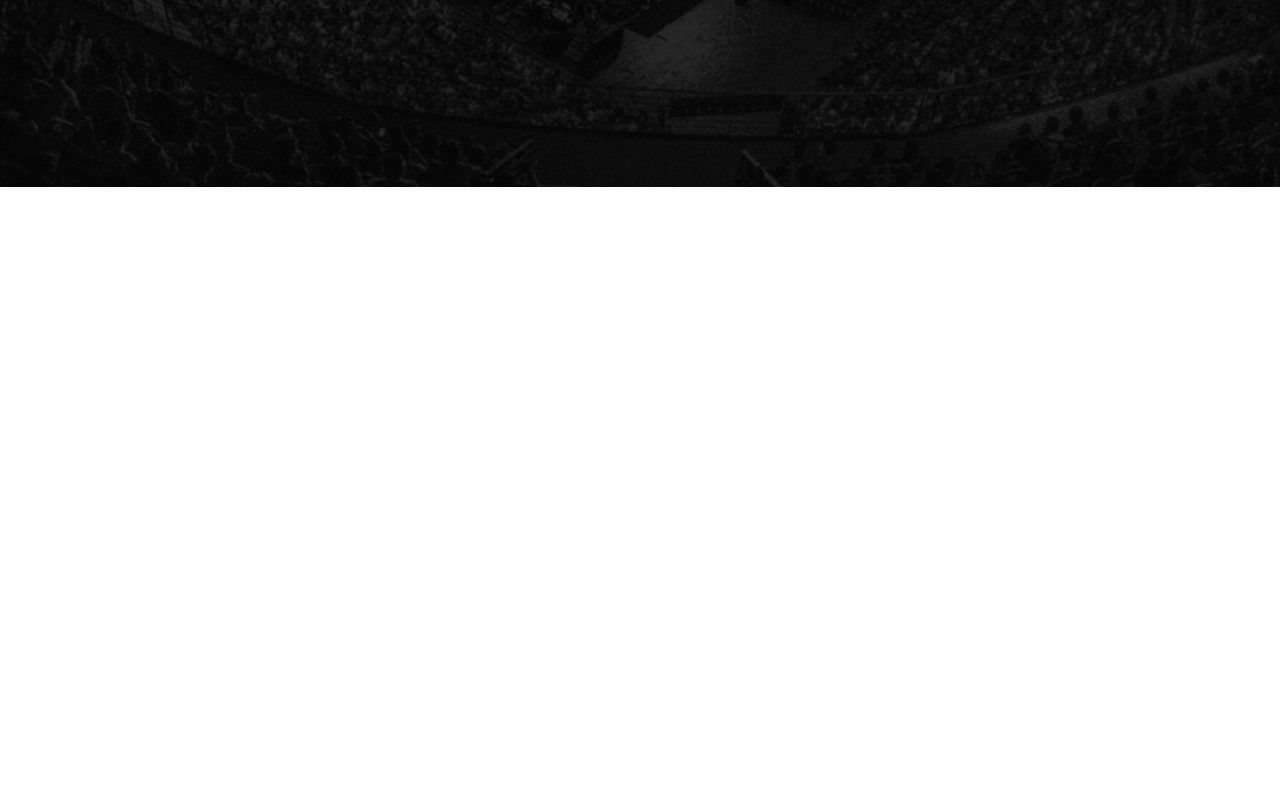
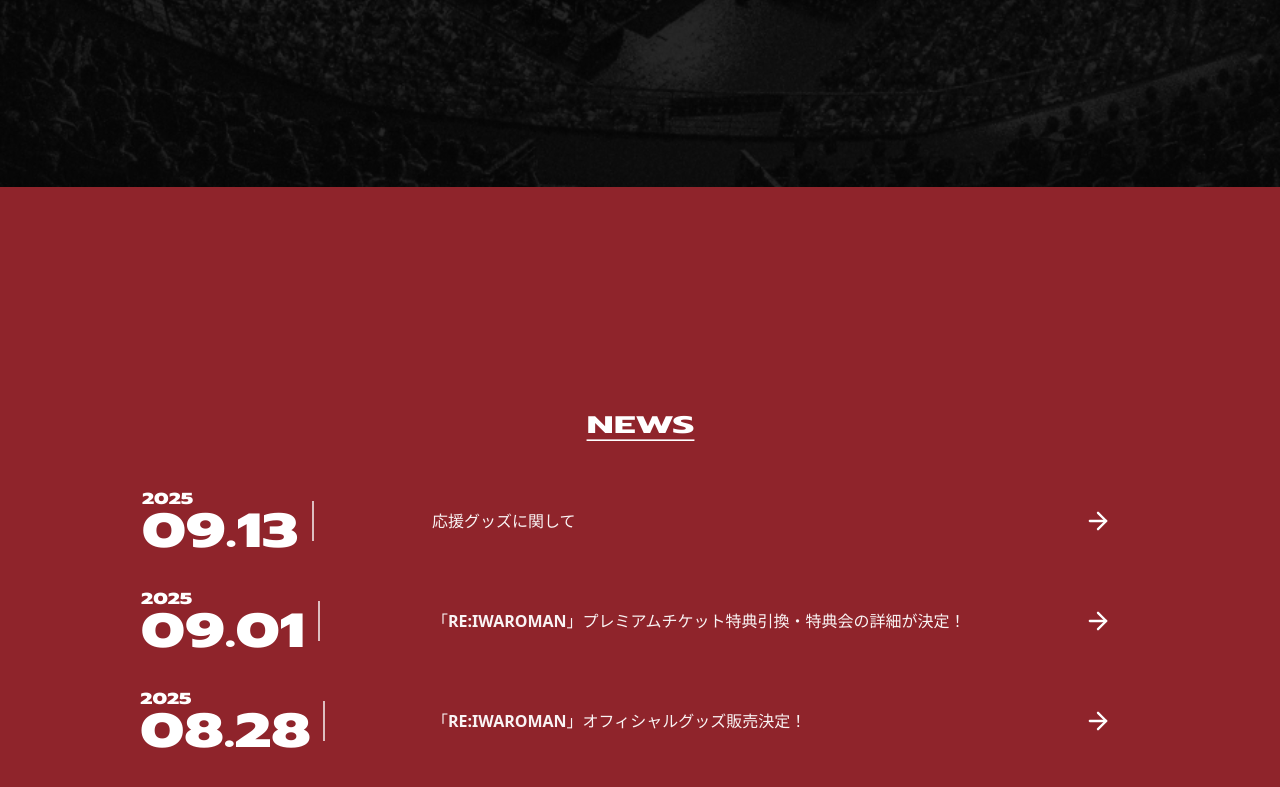
Before and after one commit to sakuya10969/reiwaroman, a React (Vite) app: page / in a window 1280 px wide. Shown: the part 3879-4666 px from the top of the page. Before the commit the page ends 4066 px from the top, so only its background shows below. Built offline with nearby package versions, Linux system fonts and the light colour scheme.

Commit message:
feat: add news list

```diff
--- a/src/components/Main.tsx
+++ b/src/components/Main.tsx
@@ -3,6 +3,8 @@ import IntroductionCatch from "@/components/introduction/IntroductionCatch";
 import IntroductionLive from "@/components/introduction/IntroductionLive";
 import IntroductionVenue from "@/components/introduction/IntroductionVenue";
 import NewsCatch from "@/components/news/NewsCatch";
+import NewsList from "@/components/news/NewsList";
+import { NEWS } from "@/constants";
 
 export default function Main() {
   return (
@@ -31,6 +33,11 @@ export default function Main() {
       <section id="news-catch" className="scroll-mt-[64px]">
         <NewsCatch />
       </section>
+
+      {/* NEWS - LIST */}
+      <section id="news-list" className="scroll-mt-[64px]">
+        <NewsList items={NEWS} />
+      </section>
     </main>
   );
 }
```
